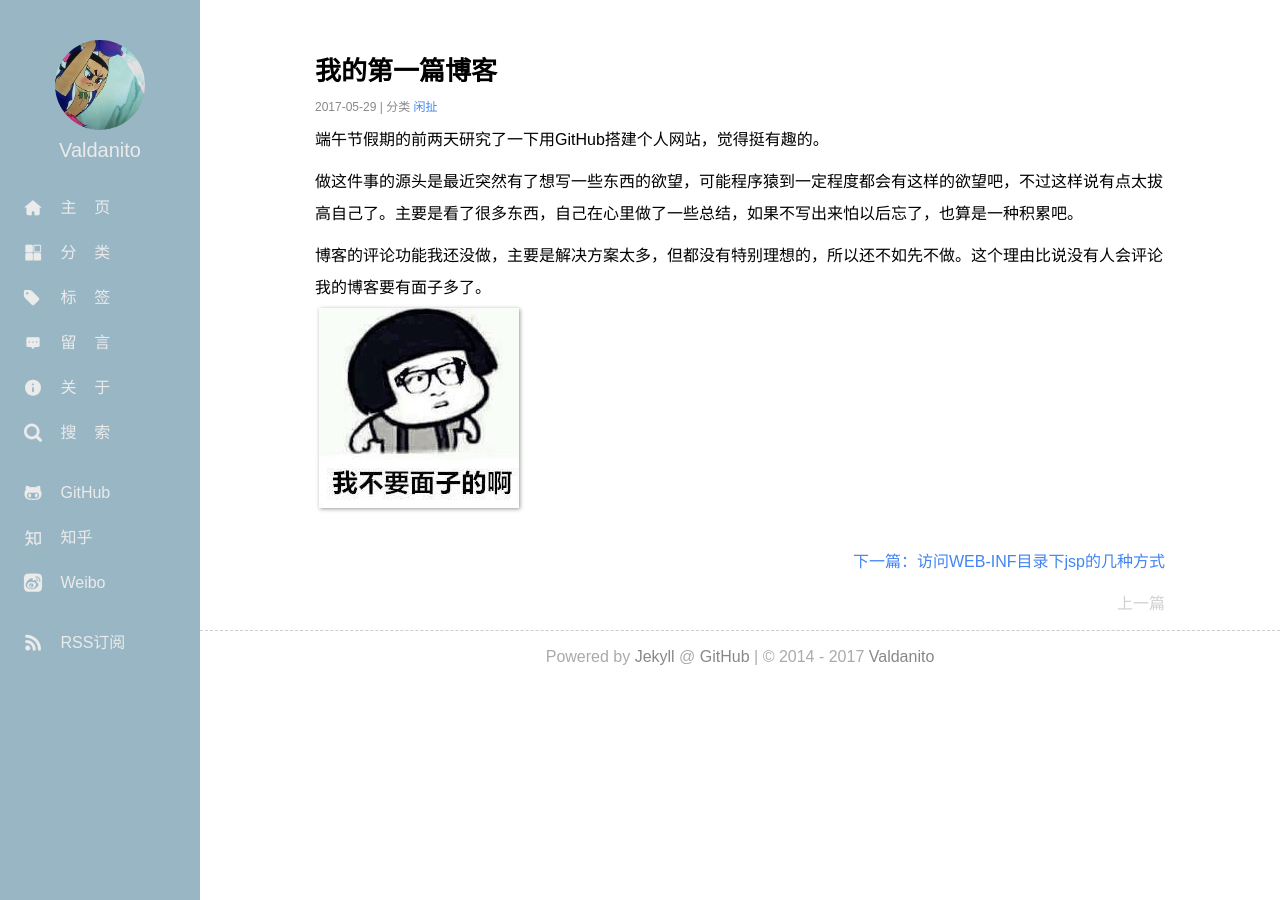
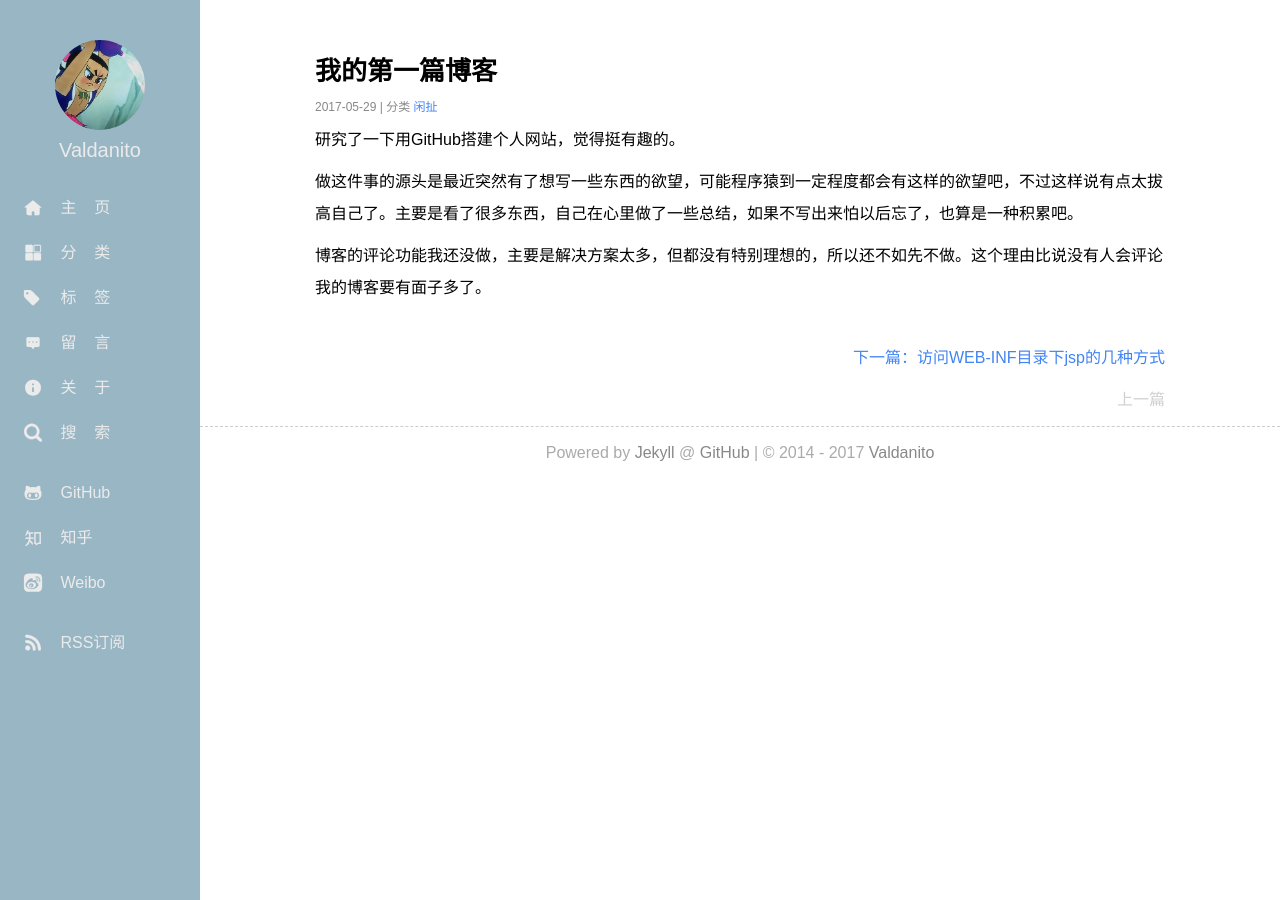
Before and after one commit to Valdanitooooo/Valdanitooooo.github.io, a Jekyll site: the page built from _posts/2017-05-29-myFirstBlog.md, in a window 1280 px wide. Built offline with Jekyll 4.4.1, drawn with Linux system fonts in a browser that asks for light colours; comment, search, counter and statistics services are not loaded.

Commit message:
Update 2017-05-29-myFirstBlog.md
commit

```diff
--- a/_posts/2017-05-29-myFirstBlog.md
+++ b/_posts/2017-05-29-myFirstBlog.md
@@ -7,9 +7,8 @@ comments: no
 ---
 
 
-端午节假期的前两天研究了一下用GitHub搭建个人网站，觉得挺有趣的。
+研究了一下用GitHub搭建个人网站，觉得挺有趣的。
 
 做这件事的源头是最近突然有了想写一些东西的欲望，可能程序猿到一定程度都会有这样的欲望吧，不过这样说有点太拔高自己了。主要是看了很多东西，自己在心里做了一些总结，如果不写出来怕以后忘了，也算是一种积累吧。
 
 博客的评论功能我还没做，主要是解决方案太多，但都没有特别理想的，所以还不如先不做。这个理由比说没有人会评论我的博客要有面子多了。
-![我不要面子的啊](/media/images/myFirstBlog/w-b-y-m-z-d-a.jpg)
```
